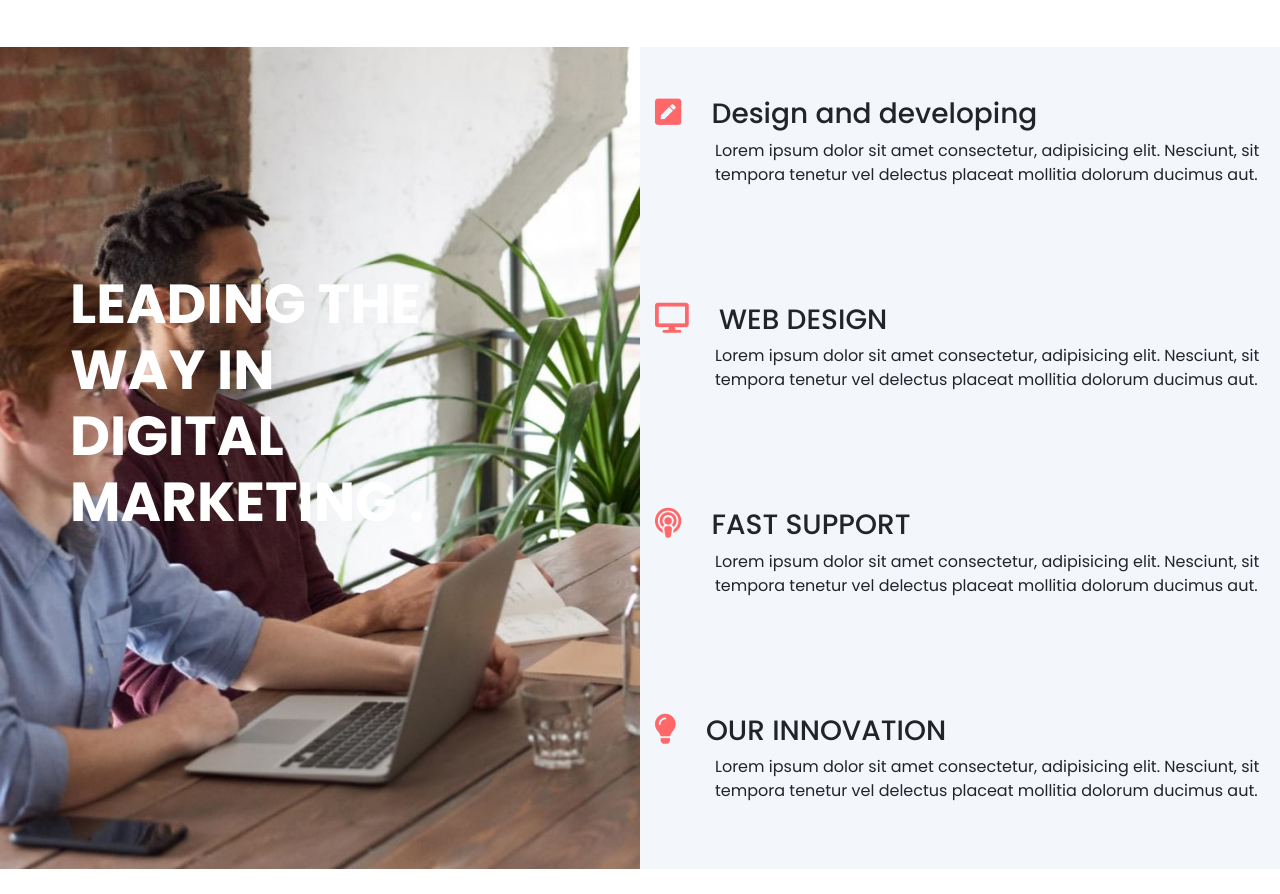
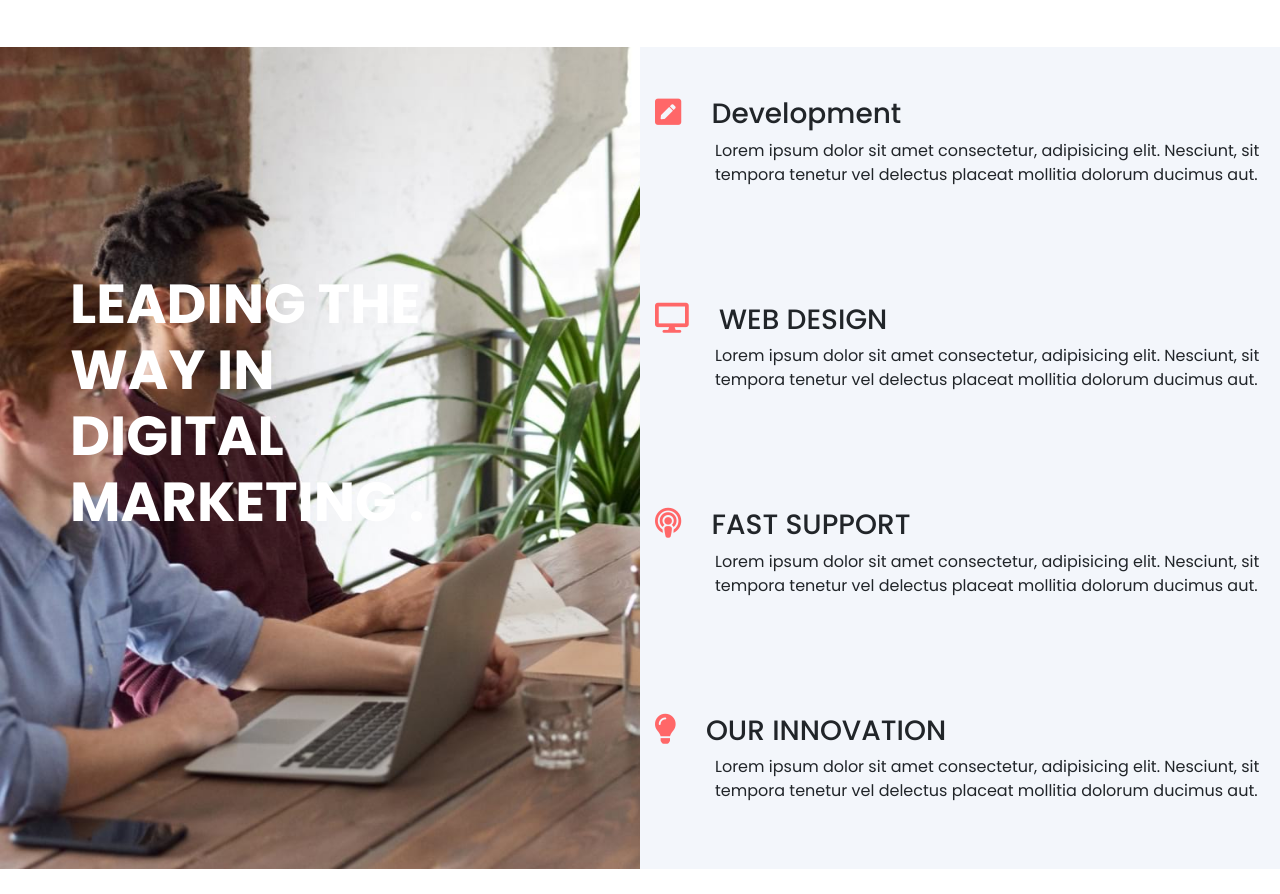
Before and after one commit to rayannaeem786/RayyanHandler.github.io, a plain HTML site: page index.html in a window 1280 px wide. Shown: the part 1037-1931 px from the top of the page. Drawn offline with nearby package versions, Linux system fonts and the light colour scheme.

Commit message:
Update index.html

```diff
--- a/index.html
+++ b/index.html
@@ -122,7 +122,7 @@
             <div class="col-md-6 market-right wow fadeInRight">
                 <div class="market-right-data">
                     <span><i class="fas fa-pen-square"></i></span>
-                    <h3 style="display: inline-block;">Design and developing</h3>
+                    <h3 style="display: inline-block;">Development</h3>
                     <p>Lorem ipsum dolor sit amet consectetur, adipisicing elit. Nesciunt, sit tempora tenetur vel
                         delectus placeat mollitia dolorum ducimus aut.</p>
 
```
